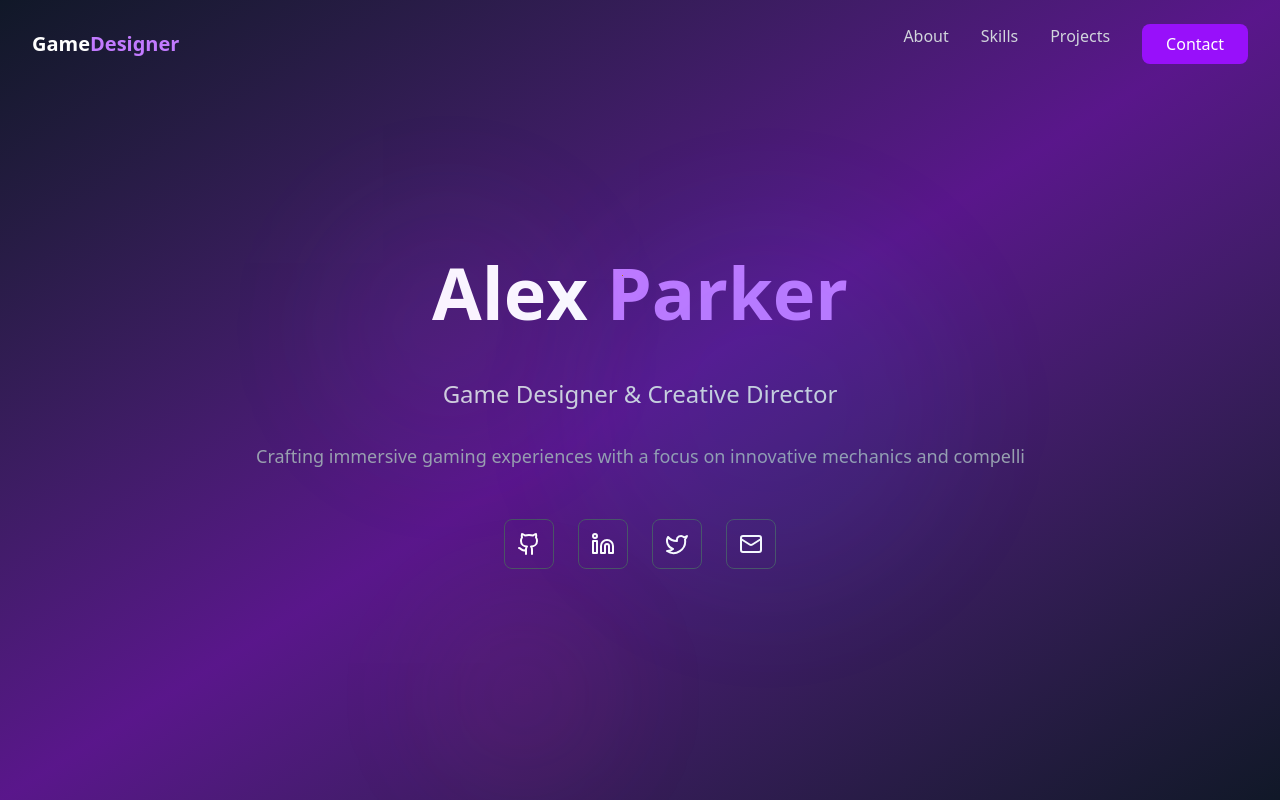
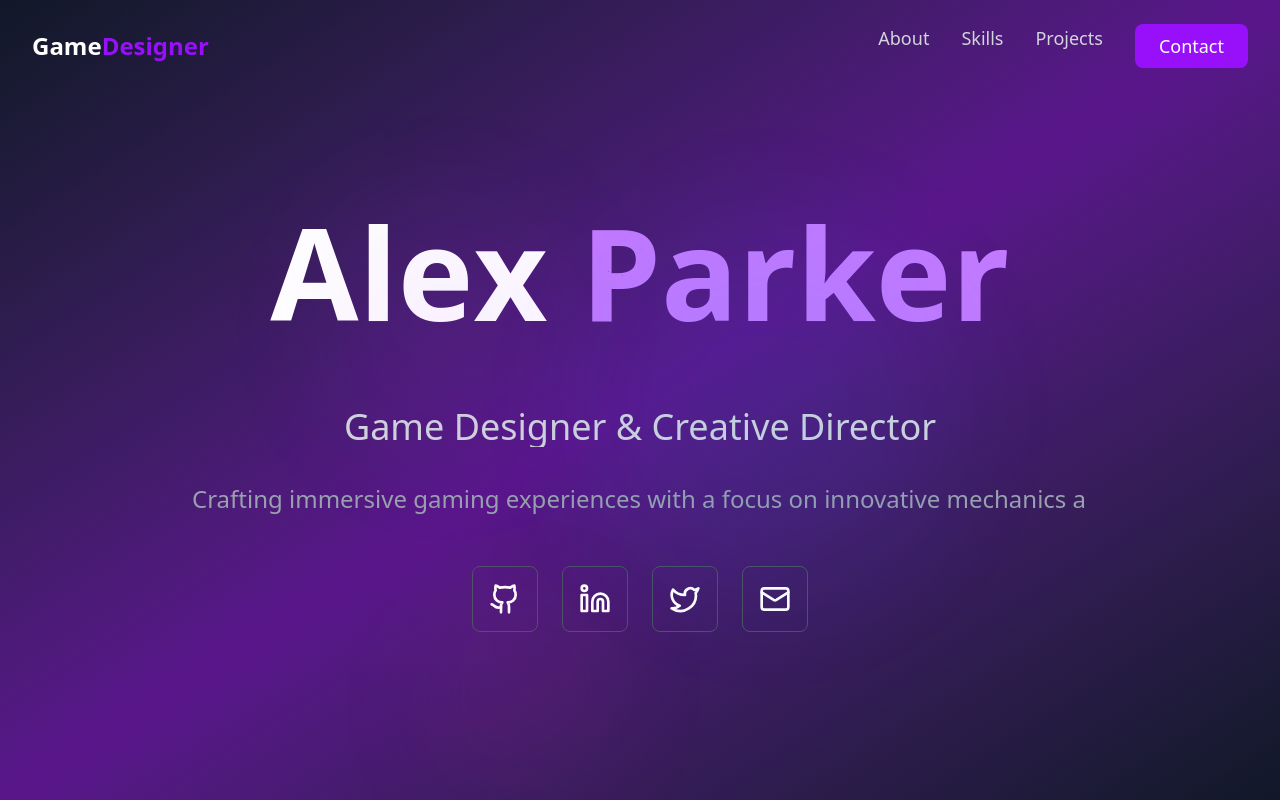
Before and after one commit to MatusOremus123/Portfolio, a React (Vite) app: page / in a window 1280 px wide. Built offline with nearby package versions, Linux system fonts and the light colour scheme.

Commit message:
Text resize

```diff
--- a/src/App.jsx
+++ b/src/App.jsx
@@ -10,28 +10,28 @@ function App() {
   return (
     <div className="min-h-screen bg-gradient-to-br from-gray-900 via-purple-900 to-gray-900 text-white">
       <nav className="flex justify-between items-center px-8 py-6">
-        <div className="text-xl font-bold">
+        <div className="text-2xl font-bold">
           <span className="text-white">Game</span>
-          <span className="text-purple-400">Designer</span>
+          <span className="text-purple-600">Designer</span>
         </div>
         <div className="flex space-x-8">
-          <a href="#about" className="text-gray-300 hover:text-white transition-colors">
+          <a href="#about" className="text-lg text-gray-300 hover:text-white transition-colors">
             About
           </a>
-          <a href="#skills" className="text-gray-300 hover:text-white transition-colors">
+          <a href="#skills" className="text-lg text-gray-300 hover:text-white transition-colors">
             Skills
           </a>
-          <a href="#projects" className="text-gray-300 hover:text-white transition-colors">
+          <a href="#projects" className="text-lg text-gray-300 hover:text-white transition-colors">
             Projects
           </a>
-          <button className="bg-purple-600 hover:bg-purple-700 px-6 py-2 rounded-lg transition-colors">
+          <button className="bg-purple-600 hover:bg-purple-700 px-6 py-2 rounded-lg transition-colors text-lg">
             Contact
           </button>
         </div>
       </nav>
 
       <div className="flex flex-col items-center justify-center min-h-[80vh] px-8 text-center">
-        <h1 className="text-6xl md:text-7xl font-bold mb-6 leading-tight">
+        <h1 className="text-7xl md:text-8xl lg:text-9xl font-bold mb-6 leading-tight">
           <SplitText
             text="Alex "
             className="inline"
@@ -59,7 +59,7 @@ function App() {
 
         <SplitText
           text="Game Designer & Creative Director"
-          className="text-xl md:text-2xl text-gray-300 mb-8 max-w-2xl"
+          className="text-2xl md:text-3xl lg:text-4xl text-gray-300 mb-8 max-w-2xl"
           delay={100}
           duration={0.6}
           ease="power3.out"
@@ -71,7 +71,7 @@ function App() {
 
         <SplitText
           text="Crafting immersive gaming experiences with a focus on innovative mechanics and compelling narratives."
-          className="text-lg text-gray-400 mb-12 max-w-3xl leading-relaxed"
+          className="text-xl md:text-2xl text-gray-400 mb-12 max-w-4xl leading-relaxed"
           delay={80}
           duration={0.5}
           ease="power2.out"
@@ -82,17 +82,17 @@ function App() {
         />
 
         <div className="flex space-x-6 opacity-0 animate-fade-in-up animation-delay-1500">
-          <a href="#" className="p-3 border border-gray-600 rounded-lg hover:border-purple-400 hover:bg-purple-400/10 transition-all duration-300">
-            <Github className="w-6 h-6" />
+          <a href="#" className="p-4 border border-gray-600 rounded-lg hover:border-purple-400 hover:bg-purple-400/10 transition-all duration-300">
+            <Github className="w-8 h-8" />
           </a>
-          <a href="#" className="p-3 border border-gray-600 rounded-lg hover:border-purple-400 hover:bg-purple-400/10 transition-all duration-300">
-            <Linkedin className="w-6 h-6" />
+          <a href="#" className="p-4 border border-gray-600 rounded-lg hover:border-purple-400 hover:bg-purple-400/10 transition-all duration-300">
+            <Linkedin className="w-8 h-8" />
           </a>
-          <a href="#" className="p-3 border border-gray-600 rounded-lg hover:border-purple-400 hover:bg-purple-400/10 transition-all duration-300">
-            <Twitter className="w-6 h-6" />
+          <a href="#" className="p-4 border border-gray-600 rounded-lg hover:border-purple-400 hover:bg-purple-400/10 transition-all duration-300">
+            <Twitter className="w-8 h-8" />
           </a>
-          <a href="#" className="p-3 border border-gray-600 rounded-lg hover:border-purple-400 hover:bg-purple-400/10 transition-all duration-300">
-            <Mail className="w-6 h-6" />
+          <a href="#" className="p-4 border border-gray-600 rounded-lg hover:border-purple-400 hover:bg-purple-400/10 transition-all duration-300">
+            <Mail className="w-8 h-8" />
           </a>
         </div>
       </div>
```
